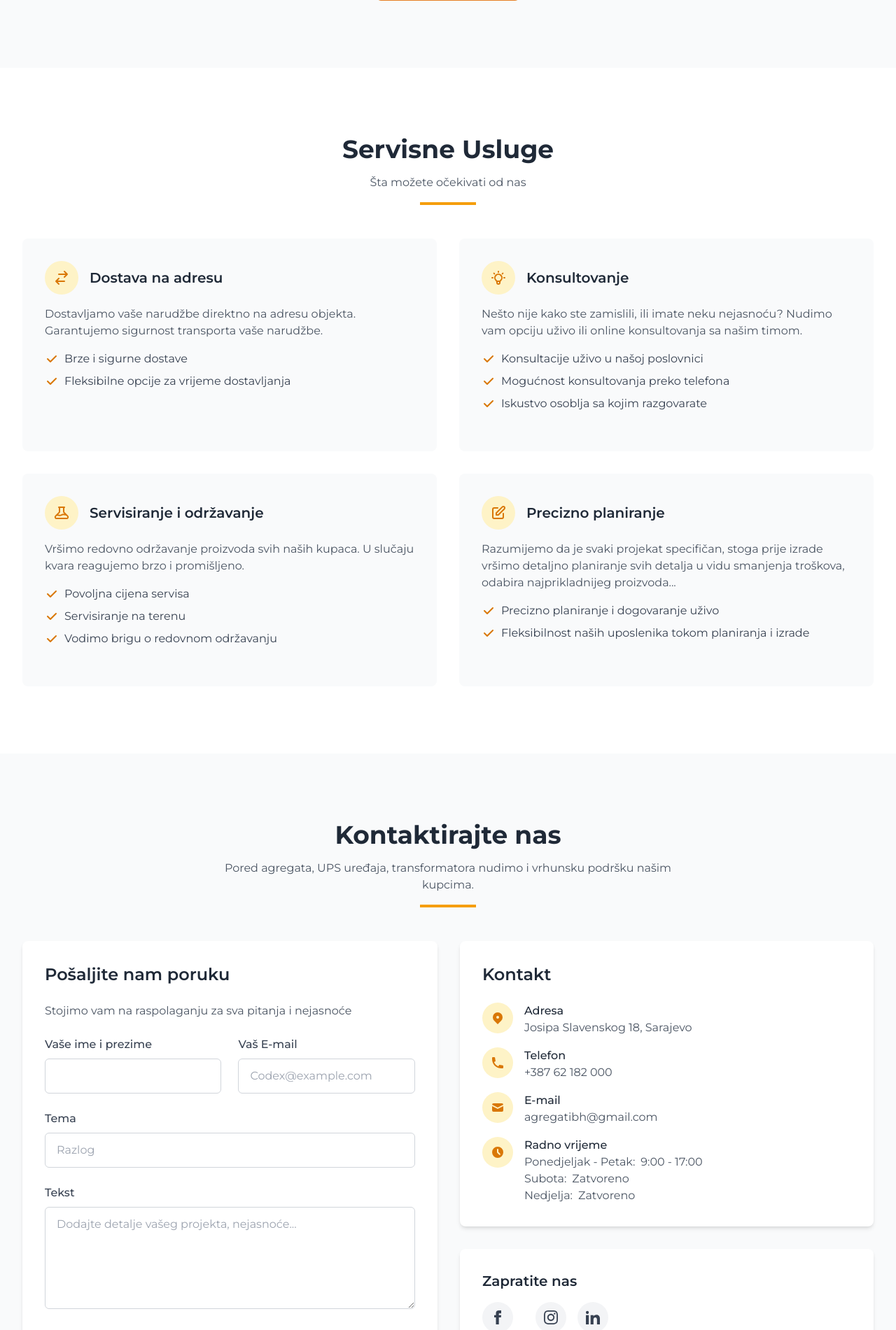
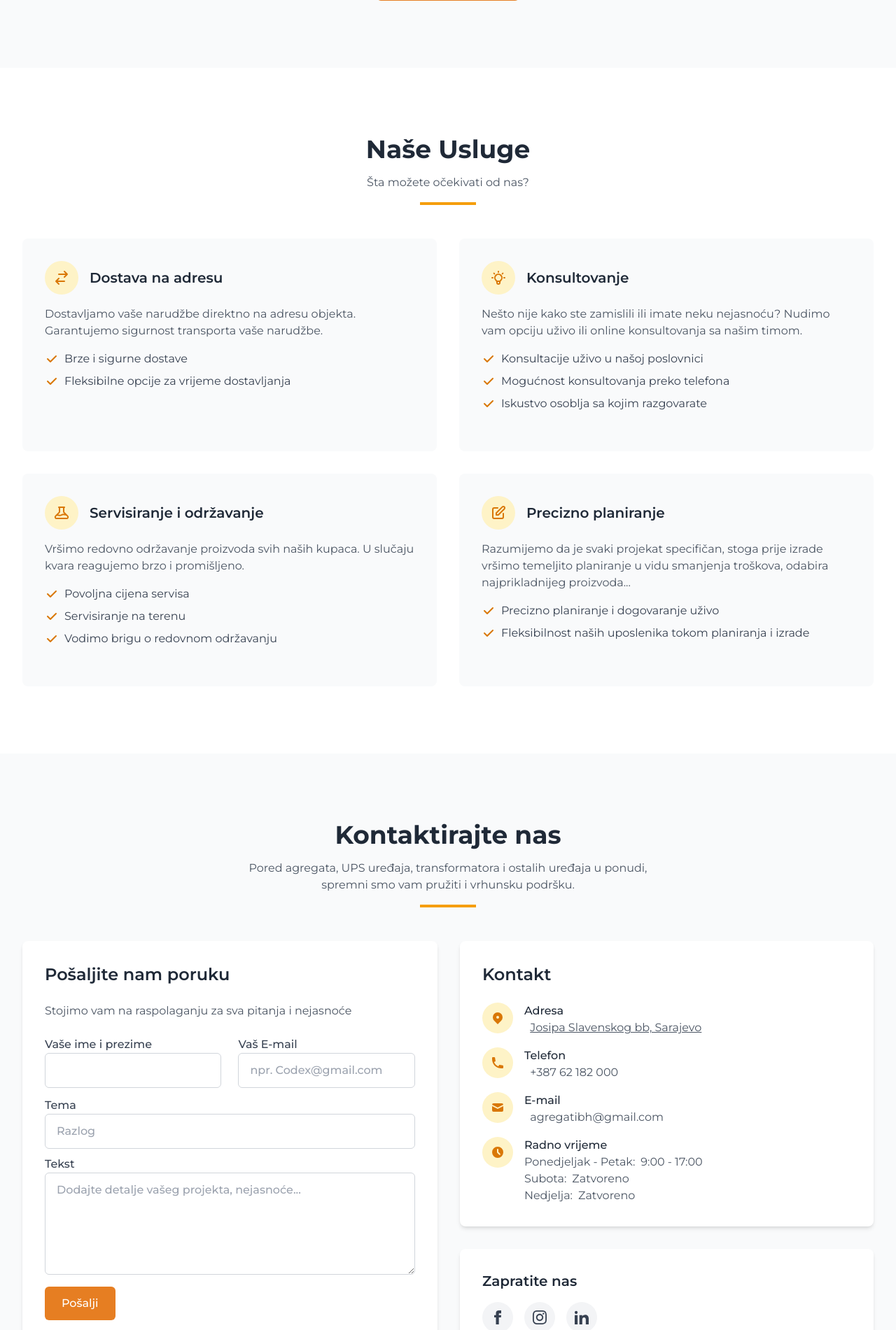
Before and after one commit to An0nym0usBread11/AgregatiBH, a PHP site: page / in a window 1280 px wide. Shown: the part 2539-4440 px from the top of the page at 70% size. Run offline with PHP 8.4, Linux system fonts and the light colour scheme; style sheets or scripts are compiled from the project's sources; some libraries are stand-ins or nearby versions.

Commit message:
Add files via upload

```diff
--- a/index.html
+++ b/index.html
@@ -4,18 +4,29 @@
         <meta charset="UTF-8">
         <meta name="viewport" content="width=device-width, initial-scale=1.0">
         <title>Agregati BH</title>
-        <link rel="short icon" href="slike\logo.png" />
+        <link rel="short icon" href="slike/Kompanija/logo.png" />
         <link rel="stylesheet" href="styles.css"/>
         <script src="https://cdn.tailwindcss.com"></script>
     </head>
 
     <body class="bg-gray-50">
+        <!--Special-->
+        <div class="text-gray-800 notification" id="notification">
+            <p style="color:#e0e0e0; font-size: 30px;">
+                &nbsp;Kopirano&nbsp;
+            </p>
+        </div>
+
         <!-- Navigation -->
         <nav class="bg-white shadow-md fixed w-full z-50">
             <div class="container mx-auto px-4 md:px-6 lg:px-8">
                 <div class="flex justify-between items-center py-4">
                     <div class="flex items-center space-x-2">
-                        <span class="text-gray-800 font-bold text-xl"><img src="slike\biglogo.png" style="height: 1cm;"></span>
+                        <span class="text-gray-800 font-bold text-xl">
+                            <a href="#home">
+                                <img src="slike/Kompanija/biglogo.png" style="height: 1.2cm; width: 6cm;">
+                            </a>
+                        </span>
                     </div>
 
                     <!-- Desktop Navigation -->
@@ -26,7 +37,7 @@
 
                         <div class="relative group">
                             <button class="text-gray-700 hover:text-amber-600 font-medium transition-colors flex items-center">
-                                Servisne&nbsp;usluge
+                                Naše&nbsp;usluge
                                 <svg xmlns="http://www.w3.org/2000/svg" class="h-4 w-4 ml-1" fill="none" viewBox="0 0 24 24" stroke="currentColor">
                                     <path stroke-linecap="round" stroke-linejoin="round" stroke-width="2" d="M19 9l-7 7-7-7"></path>
                                 </svg>
@@ -62,7 +73,7 @@
 
                     <div class="relative">
                         <button id="mobile-dropdown-button" class="flex justify-between items-center w-full py-2 text-gray-700 hover:text-amber-600 font-medium">
-                            Servisne usluge
+                            Naše&nbsp;usluge
                             <svg xmlns="http://www.w3.org/2000/svg" class="h-4 w-4" fill="none" viewBox="0 0 24 24" stroke="currentColor">
                                 <path stroke-linecap="round" stroke-linejoin="round" stroke-width="2" d="M19 9l-7 7-7-7"></path>
                             </svg>
@@ -71,7 +82,7 @@
                         <div id="mobile-dropdown" class="hidden pl-4 border-l-2 border-gray-200 ml-2 mt-1">
                             <a href="#delivery" class="block py-2 text-sm text-gray-700 hover:text-amber-600">Dostava</a>
                             <a href="#consulting" class="block py-2 text-sm text-gray-700 hover:text-amber-600">Konsultacije</a>
-                            <a href="#quality-testing" class="block py-2 text-sm text-gray-700 hover:text-amber-600">Servisiranje</a>
+                            <a href="#quality-testing" class="block py-2 text-sm text-gray-700 hover:text-amber-600">Servis proizvoda</a>
                             <a href="#custom-orders" class="block py-2 text-sm text-gray-700 hover:text-amber-600">Planiranje</a>
                         </div>
                     </div>
@@ -120,11 +131,11 @@
                         <h3 class="text-2xl font-semibold text-gray-800 mb-4">Vaš pouzdani distributer i serviser agregata</h3>
                         <p class="text-gray-600 mb-4">
                             Sa iskusnim osobljem i vrhunskom opremom, izdvajamo se kao jedna od najnaprednijih firmi u ovom polju.
-                            Pored servisa i prodaje, Spremni smo pružiti našim kupcima podršku.
+                            Pored servisa i prodaje, spremni smo pružiti našim kupcima podršku.
                         </p>
                         <p class="text-gray-600 mb-6">
                             Vodimo brigu o kvaliteti, ispravnosti i efikasnosti naših uređaja, kao i zadovoljstvu naših kupaca.
-                            Stoga smo najbolji izbor za firme, domaćinstva i samostalne klijente.
+                            Stoga smo najbolji izbor za firme, domaćinstva i individualne kupce.
                         </p>
 
                         <!--Why we are the best-->
@@ -216,7 +227,7 @@
                         <div><img src="slike\Uredjaji\Fmt-UPS.png" style="margin-left: auto; margin-right: auto"></div>
                         <div class="p-6">
                             <h3 class="text-xl font-semibold text-gray-800 mb-2">UPS Uređaji</h3>
-                            <p class="text-gray-600 mb-4">Idealni za domaćinstvo, manje objekte, vrlo korisni u data centrima u slučaju nestanka struje</p>
+                            <p class="text-gray-600 mb-4">Idealni za domaćinstvo, manje objekte, vrlo korisni u data-centrima u slučaju nestanka struje</p>
 
                             <div class="flex justify-between items-center">
                                 <span class="text-amber-600 font-medium">Kvalitetni i Ispravni</span>
@@ -280,8 +291,8 @@
         <section id="services" class="py-16 md:py-24 bg-white">
             <div class="container mx-auto px-4 md:px-6 lg:px-8">
                 <div class="text-center mb-12">
-                    <h2 class="text-3xl md:text-4xl font-bold text-gray-800 mb-4">Servisne Usluge</h2>
-                    <p class="text-gray-600 max-w-2xl mx-auto">Šta možete očekivati od nas</p>
+                    <h2 class="text-3xl md:text-4xl font-bold text-gray-800 mb-4">Naše Usluge</h2>
+                    <p class="text-gray-600 max-w-2xl mx-auto">Šta možete očekivati od nas?</p>
                     <div class="w-20 h-1 bg-amber-500 mx-auto mt-4"></div>
                 </div>
 
@@ -332,7 +343,7 @@
                         </div>
 
                         <p class="text-gray-600 mb-4">
-                            Nešto nije kako ste zamislili, ili imate neku nejasnoću?
+                            Nešto nije kako ste zamislili ili imate neku nejasnoću?
                             Nudimo vam opciju uživo ili online konsultovanja sa našim timom.
                         </p>
                         <ul class="space-y-2 mb-6">
@@ -413,7 +424,7 @@
 
                         <p class="text-gray-600 mb-4">
                             Razumijemo da je svaki projekat specifičan,
-                            stoga prije izrade vršimo detaljno planiranje svih detalja u vidu smanjenja troškova,
+                            stoga prije izrade vršimo temeljito planiranje u vidu smanjenja troškova,
                             odabira najprikladnijeg proizvoda...
                         </p>
                         <ul class="space-y-2 mb-6">
@@ -442,7 +453,10 @@
             <div class="container mx-auto px-4 md:px-6 lg:px-8">
                 <div class="text-center mb-12">
                     <h2 class="text-3xl md:text-4xl font-bold text-gray-800 mb-4">Kontaktirajte nas</h2>
-                    <p class="text-gray-600 max-w-2xl mx-auto">Pored agregata, UPS uređaja, transformatora nudimo i vrhunsku podršku našim kupcima.</p>
+                    <p class="text-gray-600 max-w-2xl mx-auto">
+                        Pored agregata, UPS uređaja, transformatora i ostalih uređaja u ponudi,<br>
+                        spremni smo vam pružiti i vrhunsku podršku.
+                    </p>
                     <div class="w-20 h-1 bg-amber-500 mx-auto mt-4"></div>
                 </div>
 
@@ -450,34 +464,41 @@
                     <div class="lg:w-1/2 bg-white rounded-lg shadow-md p-8">
                         <h3 class="text-2xl font-semibold text-gray-800 mb-6">Pošaljite nam poruku</h3>
                         <p class="text-gray-600 max-w-2xl mx-auto">Stojimo vam na raspolaganju za sva pitanja i nejasnoće</p><br>
-                        <form class="space-y-6">
+
+                            <!--Form-->
                             <div class="grid grid-cols-1 md:grid-cols-2 gap-6">
-
                                 <div>
-                                    <label for="name" class="block text-gray-700 font-medium mb-2">Vaše ime i prezime</label>
-                                    <input type="email" id="email" class="w-full px-4 py-3 border border-gray-300 rounded-md focus:outline-none focus:ring-2 focus:ring-amber-500 focus:border-transparent transition-colors">
+                                    <form for="name" name="name" class="block text-gray-700 font-medium mb-2">
+                                        Vaše ime i prezime
+                                        <input type="name" id="namer" name="inputy" class="w-full px-4 py-3 border border-gray-300 rounded-md focus:outline-none focus:ring-2 focus:ring-amber-500 focus:border-transparent transition-colors">
+                                    </form>
                                 </div>
 
                                 <div>
-                                    <label for="email" class="block text-gray-700 font-medium mb-2">Vaš E-mail</label>
-                                    <input type="email" id="email" class="w-full px-4 py-3 border border-gray-300 rounded-md focus:outline-none focus:ring-2 focus:ring-amber-500 focus:border-transparent transition-colors" placeholder="Codex@example.com">
+                                    <form for="email" name="mail" class="block text-gray-700 font-medium mb-2">
+                                        Vaš E-mail
+                                        <input type="email" id="email" name="inputy" class="w-full px-4 py-3 border border-gray-300 rounded-md focus:outline-none focus:ring-2 focus:ring-amber-500 focus:border-transparent transition-colors" placeholder="npr. Codex@gmail.com">
+                                    </form>
                                 </div>
                             </div>
 
-                            <div>
-                                <label for="subject" class="block text-gray-700 font-medium mb-2">Tema</label>
-                                <input type="text" id="subject" class="w-full px-4 py-3 border border-gray-300 rounded-md focus:outline-none focus:ring-2 focus:ring-amber-500 focus:border-transparent transition-colors" placeholder="Razlog">
+                            <div class="space-y-6">
+                                <form for="subject" name="tema" class="block text-gray-700 font-medium mb-2">
+                                    Tema
+                                    <input type="text" id="subject" name="inputy" class="w-full px-4 py-3 border border-gray-300 rounded-md focus:outline-none focus:ring-2 focus:ring-amber-500 focus:border-transparent transition-colors" placeholder="Razlog">
+                                </form>
+                            </div>
+
+                            <div class="space-y-6">
+                                <form for="message" name="tekst" class="block text-gray-700 font-medium mb-2">
+                                    Tekst
+                                    <textarea id="message" rows="5" name="inputy" class="w-full px-4 py-3 border border-gray-300 rounded-md focus:outline-none focus:ring-2 focus:ring-amber-500 focus:border-transparent transition-colors" placeholder="Dodajte detalje vašeg projekta, nejasnoće..."></textarea>
+                                </form>
                             </div>
 
                             <div>
-                                <label for="message" class="block text-gray-700 font-medium mb-2">Tekst</label>
-                                <textarea id="message" rows="5" class="w-full px-4 py-3 border border-gray-300 rounded-md focus:outline-none focus:ring-2 focus:ring-amber-500 focus:border-transparent transition-colors" placeholder="Dodajte detalje vašeg projekta, nejasnoće..."></textarea>
+                                <button type="submit" action="/action.php" onsubmit="return validateForm()" method="post" required class="btn-primary text-white font-medium py-3 px-6 rounded-md w-full md:w-auto" onclick=validateForm()>Pošalji</button>
                             </div>
-
-                            <div>
-                                <button type="submit" class="btn-primary text-white font-medium py-3 px-6 rounded-md w-full md:w-auto">Pošalji</button>
-                            </div>
-                        </form>
                     </div>
 
                     <div class="lg:w-1/2">
@@ -493,7 +514,7 @@
 
                                     <div>
                                         <h4 class="font-medium text-gray-800">Adresa</h4>
-                                        <p class="text-gray-600">Josipa Slavenskog 18, Sarajevo</p>
+                                        <a class="text-gray-600 location" href="https://maps.app.goo.gl/9A3vh3X52qAyvyub9" target="_blank">&nbsp; <u>Josipa Slavenskog bb, Sarajevo</u> &nbsp;</a>
                                     </div>
                                 </div>
 
@@ -506,7 +527,7 @@
 
                                     <div>
                                         <h4 class="font-medium text-gray-800">Telefon</h4>
-                                        <p class="text-gray-600">+387 62 182 000</p>
+                                        <span class="text-gray-600 file-path" onclick="copy()">&nbsp; +387 62 182 000 &nbsp;</p>
                                     </div>
                                 </div>
 
@@ -519,8 +540,8 @@
                                     </div>
 
                                     <div>
-                                        <h4 class="font-medium text-gray-800">E-mail</h4>
-                                        <p class="text-gray-600">agregatibh@gmail.com</p>
+                                        <h4 class="font-medium text-gray-800" onclick="copy()">E-mail</h4>
+                                        <span class="text-gray-600 folder-path" style="width: 1000px;">&nbsp; agregatibh@gmail.com &nbsp;</p>
                                     </div>
                                 </div>
 
@@ -556,7 +577,7 @@
                                     </svg>
                                 </a>
 
-                                <a href="#" class="bg-gray-100 hover:bg-gray-200 p-3 rounded-full transition-colors">
+                                <a href="https://www.linkedin.com/in/agregatibh/" class="bg-gray-100 hover:bg-gray-200 p-3 rounded-full transition-colors" target="_blank">
                                     <svg xmlns="http://www.w3.org/2000/svg" class="h-5 w-5 text-gray-700" fill="currentColor" viewBox="0 0 24 24">
                                         <path d="M4.98 3.5c0 1.381-1.11 2.5-2.48 2.5s-2.48-1.119-2.48-2.5c0-1.38 1.11-2.5 2.48-2.5s2.48 1.12 2.48 2.5zm.02 4.5h-5v16h5v-16zm7.982 0h-4.968v16h4.969v-8.399c0-4.67 6.029-5.052 6.029 0v8.399h4.988v-10.131c0-7.88-8.922-7.593-11.018-3.714v-2.155z"></path>
                                     </svg>
@@ -575,7 +596,7 @@
                     <div>
                         <div class="flex items-center space-x-2 mb-6">
                             <div class="w-10 h-10 bg-amber-600 rounded-md flex items-center justify-center">
-                                <span class="text-white font-bold text-xl"><img src="slike\whitelogo.png" style="width:100%; height:100%"></span>
+                                <span class="text-white font-bold text-xl"><img src="slike/Kompanija/whitelogo.png" style="width:100%; height:100%"></span>
                             </div>
                             <span class="text-white font-bold text-xl">Agregati BH</span>
                         </div>
@@ -595,7 +616,7 @@
                                 </svg>
                             </a>
 
-                            <a href="" target="_blank">
+                            <a href="https://www.linkedin.com/in/agregatibh/" target="_blank">
                                 <svg xmlns="http://www.w3.org/2000/svg" class="h-5 w-5" fill="currentColor" viewBox="0 0 24 24">
                                     <path d="M4.98 3.5c0 1.381-1.11 2.5-2.48 2.5s-2.48-1.119-2.48-2.5c0-1.38 1.11-2.5 2.48-2.5s2.48 1.12 2.48 2.5zm.02 4.5h-5v16h5v-16zm7.982 0h-4.968v16h4.969v-8.399c0-4.67 6.029-5.052 6.029 0v8.399h4.988v-10.131c0-7.88-8.922-7.593-11.018-3.714v-2.155z"></path>
                                 </svg>
@@ -631,14 +652,16 @@
                                 <svg xmlns="http://www.w3.org/2000/svg" class="h-5 w-5 text-amber-500 mr-2 mt-0.5" viewBox="0 0 20 20" fill="currentColor">
                                     <path fill-rule="evenodd" d="M5.05 4.05a7 7 0 119.9 9.9L10 18.9l-4.95-4.95a7 7 0 010-9.9zM10 11a2 2 0 100-4 2 2 0 000 4z" clip-rule="evenodd"></path>
                                 </svg>
-                                <span class="text-gray-300">Josipa Slavenskog 18, Sarajevo</span>
+                                <a class="text-gray-300 location" href="https://maps.app.goo.gl/9A3vh3X52qAyvyub9" target="_blank">&nbsp; <u>Josipa Slavenskog bb, Sarajevo</u> &nbsp;</a>
                             </li>
 
                             <li class="flex items-start">
+
                                 <svg xmlns="http://www.w3.org/2000/svg" class="h-5 w-5 text-amber-500 mr-2 mt-0.5" viewBox="0 0 20 20" fill="currentColor">
                                     <path d="M2 3a1 1 0 011-1h2.153a1 1 0 01.986.836l.74 4.435a1 1 0 01-.54 1.06l-1.548.773a11.037 11.037 0 006.105 6.105l.774-1.548a1 1 0 011.059-.54l4.435.74a1 1 0 01.836.986V17a1 1 0 01-1 1h-2C7.82 18 2 12.18 2 5V3z"></path>
                                 </svg>
-                                <span class="text-gray-300">+387 62 182 000</span>
+
+                                <span class="text-gray-300 file-path">&nbsp; +387 62 182 000 &nbsp;</span>
                             </li>
 
                             <li class="flex items-start">
@@ -646,7 +669,7 @@
                                     <path d="M2.003 5.884L10 9.882l7.997-3.998A2 2 0 0016 4H4a2 2 0 00-1.997 1.884z"></path>
                                     <path d="M18 8.118l-8 4-8-4V14a2 2 0 002 2h12a2 2 0 002-2V8.118z"></path>
                                 </svg>
-                                <span class="text-gray-300">agregatibh@gmail.com</span>
+                                <span class="text-gray-300 folder-path">&nbsp; agregatibh@gmail.com &nbsp;</span>
                             </li>
                         </ul>
                     </div>
--- a/styles.css
+++ b/styles.css
@@ -1,5 +1,4 @@
 @import url('https://fonts.googleapis.com/css2?family=Montserrat:wght@300;400;500;600;700&display=swap');
-@import "tailwindcss";
 
 body {
     font-family: 'Montserrat', sans-serif;
@@ -42,6 +41,11 @@ body {
     to { opacity: 1; }
 }
 
+@keyframes fadeout {
+    from { opacity: 1; }
+    to { opacity: 0; }
+}
+
 .btn-primary {
     background-color: #e67e22;
     transition: all 0.3s ease;
@@ -78,3 +82,43 @@ body {
 .fmt-reklama {
     border-radius: 2%;
 }
+
+.file-path, .folder-path {
+    transition: all 0.3s;
+    border-radius: 5px;
+
+     &:hover {
+        cursor: pointer;
+        background-color: #e67e22;
+        color:#e0e0e0;
+    }
+}
+
+.location {
+    transition: all 0.3s;
+    border-radius: 5px;
+
+     &:hover {
+        cursor: pointer;
+        background-color: #e67e22;
+        color:#e0e0e0;
+    }
+}
+
+.space-y-6 {
+    margin-top: 5px;
+    margin-bottom: 10px;
+}
+
+.notification {
+    position: fixed;
+    bottom: 40px;
+    margin-left: 45%;
+    margin-right: 50%;
+    display: none;
+    z-index: 1;
+    border-width: 2px;
+    border-color: #96fa44;
+    background-color: #96fa44;
+    border-radius: 7px;
+}
```
Also changed, not shown: script.js (+38 -0 lines), slike/Kompanija/biglogo.png (added), slike/Kompanija/logo.png (added), slike/Kompanija/whitelogo.png (added), slike/reklame/OG reklama.png (added), slike/reklame/ig-post3.png (added), 3 other files.
